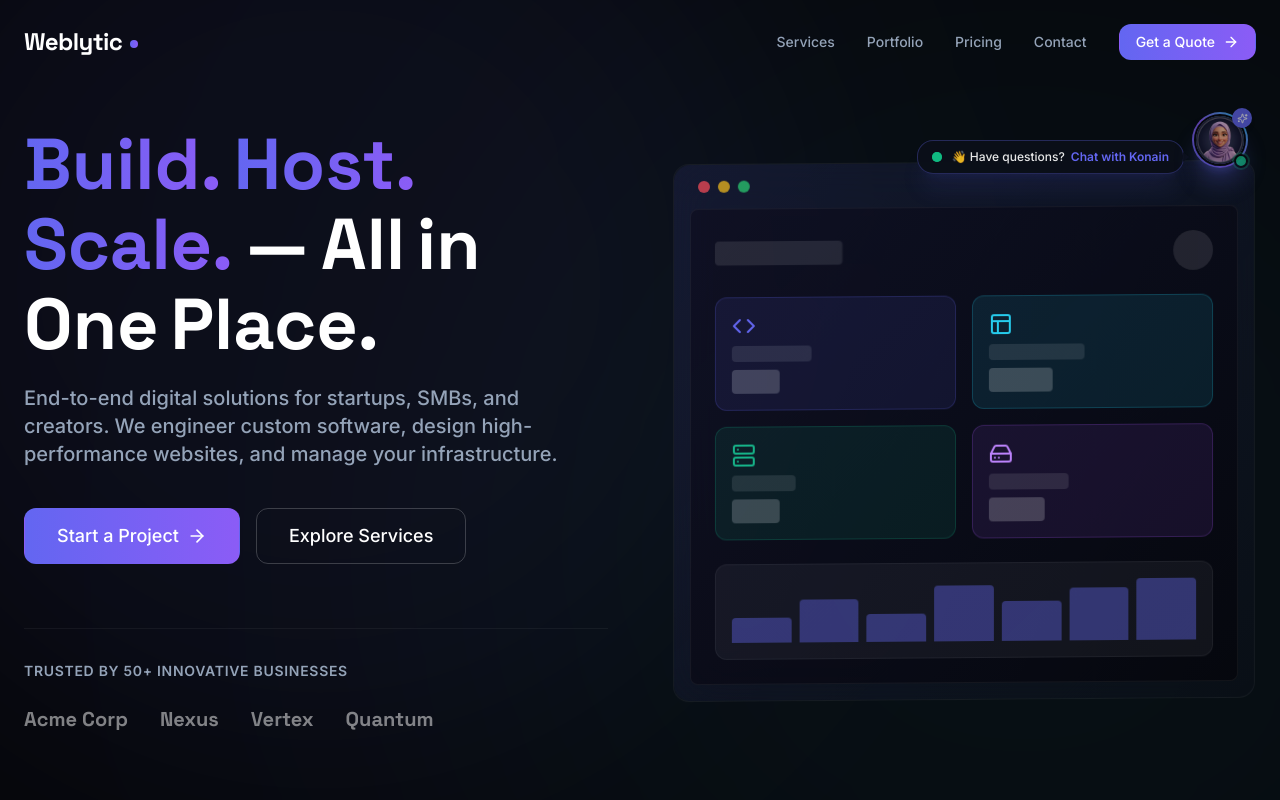
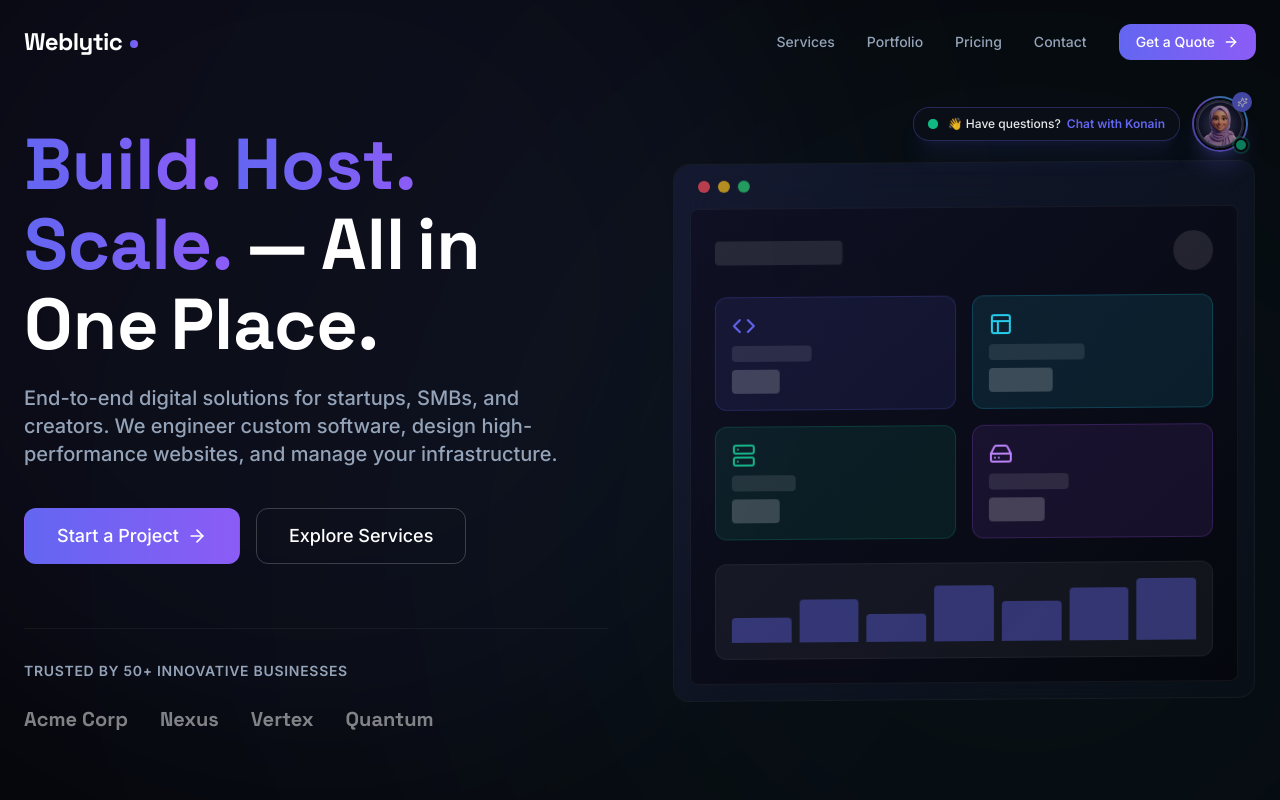
Before and after one commit to Imranalit/weblytic, a Next.js app: page / in a window 1280 px wide. Shown: the top 800 px of the page. Built offline with nearby package versions, Linux system fonts and the light colour scheme.

Commit message:
fix: remove IBA testimonial and fix chatbot positioning so input area is never covered by laptop taskbar

```diff
--- a/components/Chatbot.tsx
+++ b/components/Chatbot.tsx
@@ -2,7 +2,7 @@
 
 import { useState, useRef, useEffect } from "react";
 import { m, AnimatePresence } from "framer-motion";
-import { X, Send, Sparkles, MessageSquare } from "lucide-react";
+import { X, Send, Sparkles } from "lucide-react";
 import Image from "next/image";
 
 type Message = {
@@ -123,17 +123,24 @@ export default function Chatbot() {
   };
 
   return (
-    <div className="fixed top-28 right-4 sm:right-6 md:right-8 z-50">
-      {/* Calling-out speech bubble (prompts visitor to chat) */}
+    <>
+      {/* Floating Toggle Button with Hijabi Avatar (Visible when closed) */}
       <AnimatePresence>
         {!isOpen && (
           <m.div
+            initial={{ opacity: 0, scale: 0.8 }}
+            animate={{ opacity: 1, scale: 1 }}
+            exit={{ opacity: 0, scale: 0.8 }}
+            transition={{ duration: 0.2 }}
+            className="fixed top-24 right-4 sm:right-6 md:right-8 z-50 flex items-center"
+          >
+            {/* Calling-out speech bubble (prompts visitor to chat) */}
+            <m.div
               initial={{ opacity: 0, x: 20, scale: 0.9 }}
               animate={{ opacity: 1, x: 0, scale: 1 }}
-            exit={{ opacity: 0, x: 15, scale: 0.9 }}
-            transition={{ delay: 0.5, duration: 0.3 }}
+              transition={{ delay: 0.4, duration: 0.3 }}
               onClick={() => setIsOpen(true)}
-            className="absolute right-16 top-1/2 -translate-y-1/2 hidden sm:flex items-center gap-2.5 bg-elevated/95 backdrop-blur-xl border border-primary/30 py-2 px-3.5 rounded-2xl shadow-xl shadow-primary/10 cursor-pointer whitespace-nowrap hover:scale-105 transition-all duration-200 group"
+              className="hidden sm:flex items-center gap-2.5 bg-elevated/95 backdrop-blur-xl border border-primary/30 py-2 px-3.5 rounded-2xl shadow-xl shadow-primary/10 cursor-pointer whitespace-nowrap hover:scale-105 transition-all duration-200 group mr-3"
             >
               <span className="relative flex h-2.5 w-2.5">
                 <span className="animate-ping absolute inline-flex h-full w-full rounded-full bg-success opacity-75"></span>
@@ -142,25 +149,16 @@ export default function Chatbot() {
               <span className="text-xs font-medium text-white/90 group-hover:text-white flex items-center gap-1.5">
                 👋 Have questions? <strong className="text-primary font-semibold">Chat with Konain</strong>
               </span>
-            <div className="absolute -right-1.5 top-1/2 -translate-y-1/2 w-0 h-0 border-t-[5px] border-t-transparent border-b-[5px] border-b-transparent border-l-[6px] border-l-elevated/95" />
             </m.div>
-        )}
-      </AnimatePresence>
 
-      {/* Floating Toggle Button with Hijabi Avatar */}
+            {/* Floating Avatar Button */}
             <m.button
-        whileHover={{ scale: 1.05 }}
-        whileTap={{ scale: 0.95 }}
-        onClick={() => setIsOpen(!isOpen)}
-        aria-label="Toggle chat with Konain"
-        className="relative w-14 h-14 rounded-full shadow-xl shadow-primary/25 focus:outline-none flex items-center justify-center transition-all"
+              whileHover={{ scale: 1.08 }}
+              whileTap={{ scale: 0.94 }}
+              onClick={() => setIsOpen(true)}
+              aria-label="Open chat with Konain"
+              className="relative w-14 h-14 rounded-full shadow-xl shadow-primary/30 focus:outline-none flex items-center justify-center transition-all p-0.5 bg-gradient-to-tr from-primary via-violet-500 to-cyan-400 animate-[pulse_3s_ease-in-out_infinite]"
             >
-        {isOpen ? (
-          <div className="w-full h-full rounded-full bg-elevated border border-white/20 flex items-center justify-center text-white hover:bg-white/10 transition-colors">
-            <X size={24} />
-          </div>
-        ) : (
-          <div className="relative w-full h-full rounded-full p-0.5 bg-gradient-to-tr from-primary via-violet-500 to-cyan-400 animate-[pulse_3s_ease-in-out_infinite]">
               <div className="relative w-full h-full rounded-full overflow-hidden border-2 border-background">
                 <Image
                   src="/konain-avatar.jpg"
@@ -174,26 +172,27 @@ export default function Chatbot() {
               {/* Online Green Indicator Dot */}
               <span className="absolute bottom-0 right-0 w-3.5 h-3.5 rounded-full bg-success border-2 border-background ring-2 ring-success/30" />
 
-            {/* Floating Mini Chat Badge */}
+              {/* Floating Mini Sparkle Badge */}
               <span className="absolute -top-1 -right-1 w-5 h-5 rounded-full bg-primary flex items-center justify-center text-[10px] text-white shadow-md">
                 <Sparkles size={11} />
               </span>
-          </div>
+            </m.button>
+          </m.div>
         )}
-      </m.button>
+      </AnimatePresence>
 
-      {/* Chat Window: Made Wider (460px-480px) with Head-aligned Scrolling */}
+      {/* Chat Window: Anchored between navbar and bottom taskbar */}
       <AnimatePresence>
         {isOpen && (
           <m.div
-            initial={{ opacity: 0, y: -20, scale: 0.95 }}
+            initial={{ opacity: 0, y: -15, scale: 0.95 }}
             animate={{ opacity: 1, y: 0, scale: 1 }}
-            exit={{ opacity: 0, y: -20, scale: 0.95 }}
-            transition={{ duration: 0.2 }}
-            className="absolute top-16 right-0 w-[calc(100vw-2rem)] sm:w-[460px] md:w-[480px] h-[550px] max-h-[calc(100vh-8.5rem)] bg-elevated/95 backdrop-blur-2xl border border-white/10 rounded-2xl shadow-2xl flex flex-col overflow-hidden"
+            exit={{ opacity: 0, y: -15, scale: 0.95 }}
+            transition={{ duration: 0.22, ease: [0.22, 1, 0.36, 1] }}
+            className="fixed top-20 sm:top-24 right-3 sm:right-6 md:right-8 bottom-4 sm:bottom-6 w-[calc(100vw-1.5rem)] sm:w-[450px] md:w-[470px] max-h-[calc(100dvh-6.5rem)] bg-elevated/95 backdrop-blur-2xl border border-white/10 rounded-2xl shadow-2xl flex flex-col overflow-hidden z-50"
           >
-            {/* Header with Konain Avatar */}
-            <div className="flex items-center justify-between px-4 py-3 border-b border-white/10 bg-white/5">
+            {/* Header with Konain Avatar & Single Clean Close Button */}
+            <div className="flex items-center justify-between px-4 py-3 border-b border-white/10 bg-white/5 shrink-0">
               <div className="flex items-center gap-3">
                 <div className="relative">
                   <KonainAvatar size={36} className="ring-2 ring-primary/40" />
@@ -208,17 +207,17 @@ export default function Chatbot() {
               </div>
               <button
                 onClick={() => setIsOpen(false)}
-                className="text-text-muted hover:text-white p-1 rounded-lg hover:bg-white/5 transition-colors"
+                className="w-8 h-8 rounded-lg flex items-center justify-center text-text-muted hover:text-white hover:bg-white/10 transition-colors"
                 aria-label="Close chat"
               >
                 <X size={20} />
               </button>
             </div>
 
-            {/* Messages Area */}
+            {/* Messages Area with Auto-Scroll & Head Alignment */}
             <div
               ref={scrollContainerRef}
-              className="flex-1 overflow-y-auto p-4 space-y-4 scrollbar-thin scroll-smooth"
+              className="flex-1 overflow-y-auto p-4 space-y-4 scrollbar-thin scroll-smooth min-h-0"
             >
               {messages.map((msg, idx) => {
                 const isLatest = idx === messages.length - 1;
@@ -258,8 +257,8 @@ export default function Chatbot() {
               <div ref={messagesEndRef} />
             </div>
 
-            {/* Input Area */}
-            <div className="p-3 border-t border-white/10 bg-white/5">
+            {/* Input Area: Guaranteed visible, never hidden behind taskbar! */}
+            <div className="p-3 border-t border-white/10 bg-white/5 shrink-0">
               <form onSubmit={sendMessage} className="flex items-center gap-2">
                 <input
                   type="text"
@@ -281,6 +280,6 @@ export default function Chatbot() {
           </m.div>
         )}
       </AnimatePresence>
-    </div>
+    </>
   );
 }
--- a/components/Testimonials.tsx
+++ b/components/Testimonials.tsx
@@ -6,12 +6,6 @@ import { Quote, ChevronLeft, ChevronRight } from "lucide-react";
 import { fadeUp } from "@/lib/motion";
 
 const testimonials = [
-  {
-    quote: "Weblytic customized and deployed the institutional Library Management System for our campus with remarkable stability. Student issuance, automated returns, and catalog indexing run flawlessly without server overhead.",
-    name: "Engr. Tariq Mehmood",
-    role: "Campus IT Incharge, IET Sukkur IBA University Khairpur",
-    initials: "TM"
-  },
   {
     quote: "Building Pdfnestor.com required intense document-processing speed and modern web architecture. Weblytic delivered a snappy, intuitive SaaS application that handles high-volume document workflows effortlessly.",
     name: "Bilal Ahmed Khan",
```
Lines whose indentation alone changed are shown as unchanged.
